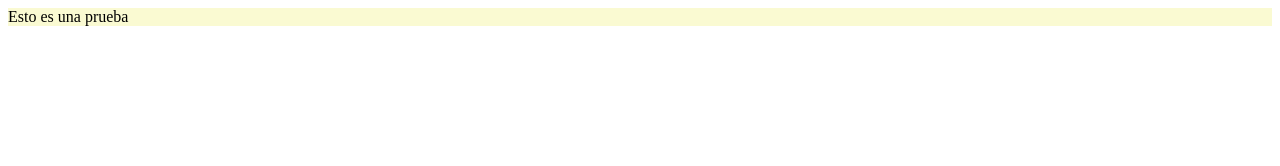
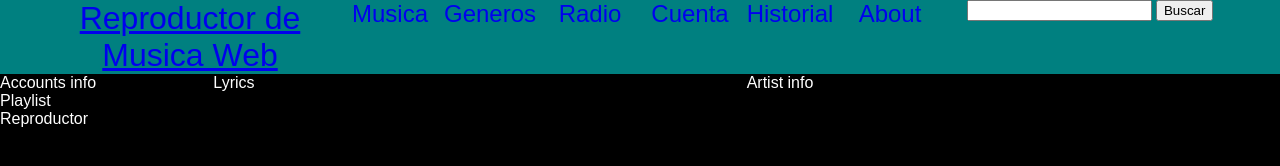
Before and after one commit to JorobomGit/reproductorMusicaJose, a website: page index.html in a window 1280 px wide. Drawn offline with nearby package versions, Linux system fonts and the light colour scheme; files that its build step writes are made by us from their sources.

Commit message:
Grid principal de lo que buscamos. Header con color

```diff
--- a/index.html
+++ b/index.html
@@ -9,10 +9,73 @@
 </head>
 
 <body>
-	<!--El header se movera con el scroll de la pagina
+    <!--El header se movera con el scroll de la pagina
 	contendra menu de inicio y algunos botones. Tambien un buscador-->
-	<header class="web header"><div>Esto es una prueba</div></header>
-
+    <header class="web header">
+        <div class="container">
+            <div class="row">
+                <div class="col-3">
+                    <a href="#">
+                        <div class="brand">Reproductor de Musica Web</div>
+                    </a>
+                </div>
+                <div class="col-6">
+                    <div class="topMenu">
+                        <a href="#">
+                            <div class="col-2">Musica</div>
+                        </a>
+                        <a href="#">
+                            <div class="col-2">Generos</div>
+                        </a>
+                        <a href="#">
+                            <div class="col-2">Radio</div>
+                        </a>
+                        <a href="#">
+                            <div class="col-2">Cuenta</div>
+                        </a>
+                        <a href="#">
+                            <div class="col-2">Historial</div>
+                        </a>
+                        <a href="#">
+                            <div class="col-2">About</div>
+                        </a>
+                    </div>
+                </div>
+                <div class="col-3">
+                    <div class="search">
+                        <input type="search" id="search">
+                        <button type="search">Buscar</button>
+                    </div>
+                </div>
+            </div>
+        </div>
+        </div>
+    </header>
+    <!--En esta fila esta el cuerpo de la pagina-->
+    <div class="row">
+        <!--menu lateral-->
+        <div class="col-2">
+            <!--Esta columna se divide en dos filas: informacion de cuenta y playlist -->
+            <div class="row">
+            	Accounts info
+            </div>
+            <div class="row">
+            	Playlist
+            </div>
+        </div>
+        <!--cuerpo de lyrics-->
+        <div class="col-5">
+        	Lyrics
+        </div>
+        <!--artist info-->
+        <div class="col-5">
+        	Artist info
+        </div>
+    </div>
+    <div class="web footer">
+    	<!--Menu de reproduccion-->
+    	Reproductor
+    </div>
 </body>
 
 </html>
--- a/less/header.less
+++ b/less/header.less
@@ -1,4 +1,11 @@
 .web.header{
-	background: lightgoldenrodyellow;
-
+	background: teal;
+	color: white;
+	text-align: center;
+	.brand{
+		font-size: 32px;
+	}
+	.topMenu{
+		font-size: 24px;
+	}
 }
--- /dev/null
+++ b/less/html-tags.less
@@ -0,0 +1,11 @@
+h1, h2, h3, h4, h5, h6 {
+	font-family: @body-font-family;
+}
+
+body{
+	background: black;
+	color: white;
+	font-family: @titles-font-family;
+	padding: 0;
+	margin: 0;
+}
--- a/less/style.less
+++ b/less/style.less
@@ -2,3 +2,4 @@
 @import "header.less";
 @import "utils.less";
 @import "variables.less";
+@import "html-tags.less";
--- a/less/variables.less
+++ b/less/variables.less
@@ -6,17 +6,13 @@
 @body-font-family: @font-family-serif;
 
 // Colours
-@sterinosmisearby: #57A5CC;
-@sterinosmisearby2: #3F8DB5;
-@Tealby: #2FAFA5;
-@Peaceful: #33B0C6;
-@hyhbyuby: #22BCBF;
+@navy: #001f3f;
+@blue: #0074D9;
+@aqua: #7FDBFF;
+@teal: #39CCCC;
 
-
-@background-header-color: @sterinosmisearby;
-@background-header-a-color: @sterinosmisearby2;
-@main-text-color: black;
-@main-bg-color: white;
+@main-text-color: white;
+@main-bg-color: black;
 
 @mobile-width: 768px;
 @tablet-width: 992px;
```
